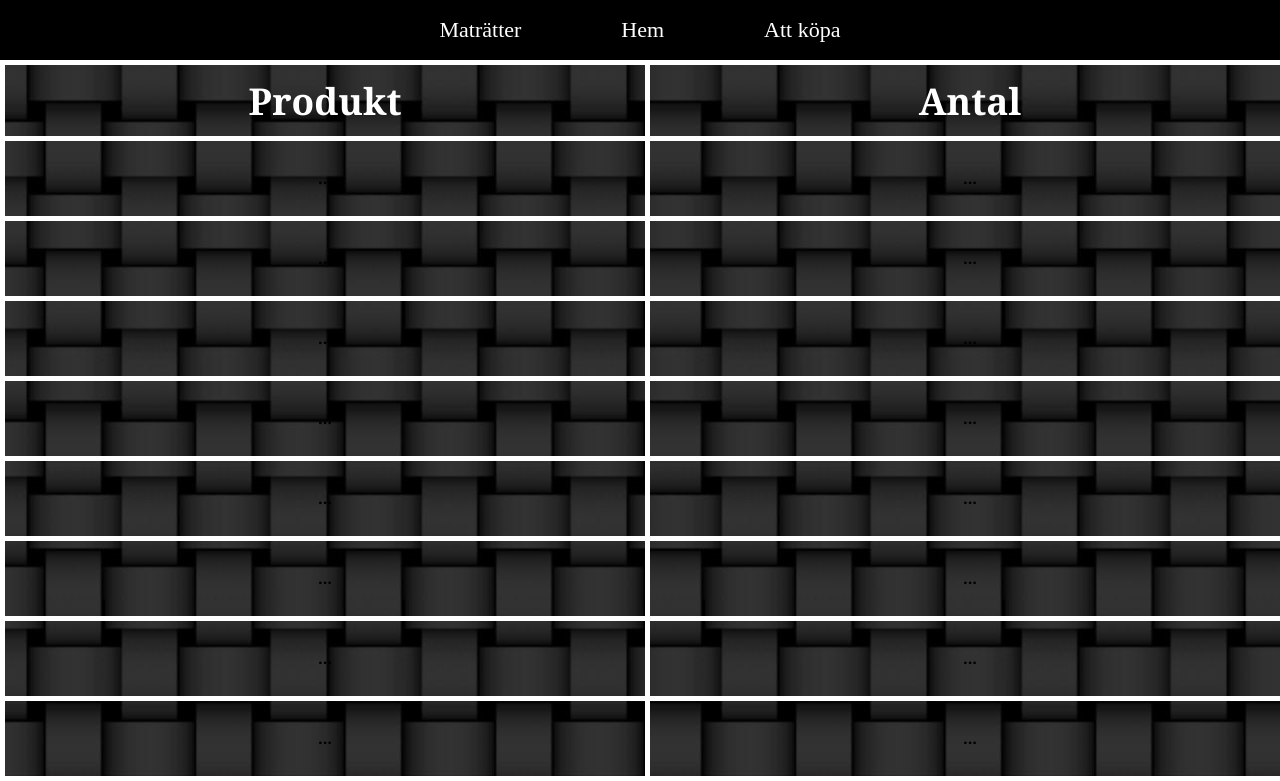
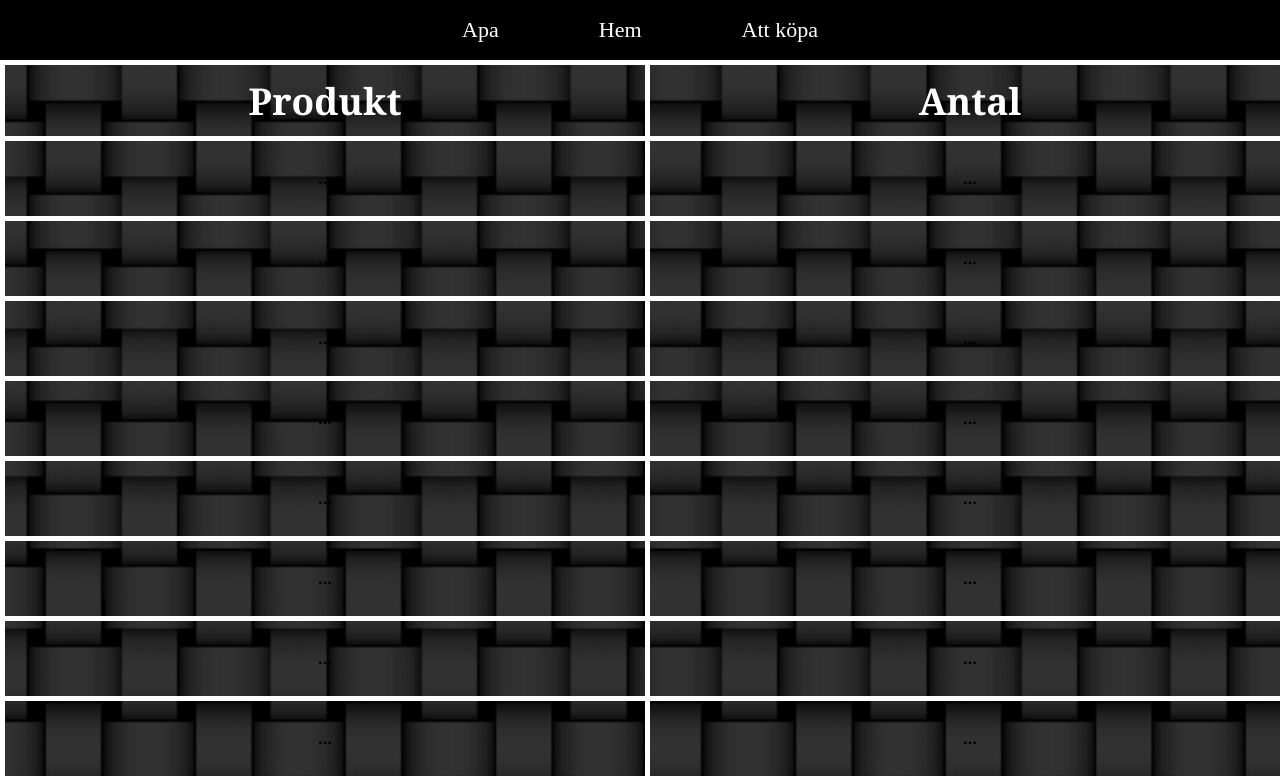
Before and after one commit to Simon22222222/Matwebsida-10-, a plain HTML site: page attkopa.html in a window 1280 px wide. Shown: the top 781 px of the page. Drawn offline with Linux system fonts and the light colour scheme.

Commit message:
Update attkopa.html

```diff
--- a/attkopa.html
+++ b/attkopa.html
@@ -9,7 +9,7 @@
 <body>
     <nav class="navbar">
         <ul>
-            <li><a href="matratter.html">Maträtter</a></li>
+            <li><a href="matratter.html">Apa</a></li>
             <li><a href="index.html">Hem</a></li>
             <li><a href="attkopa.html">Att köpa</a></li>
         </ul>
```
